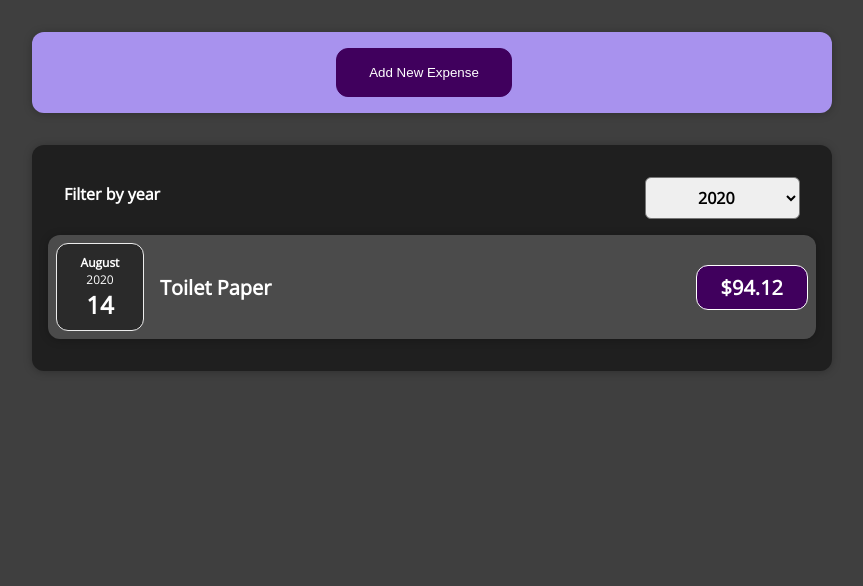
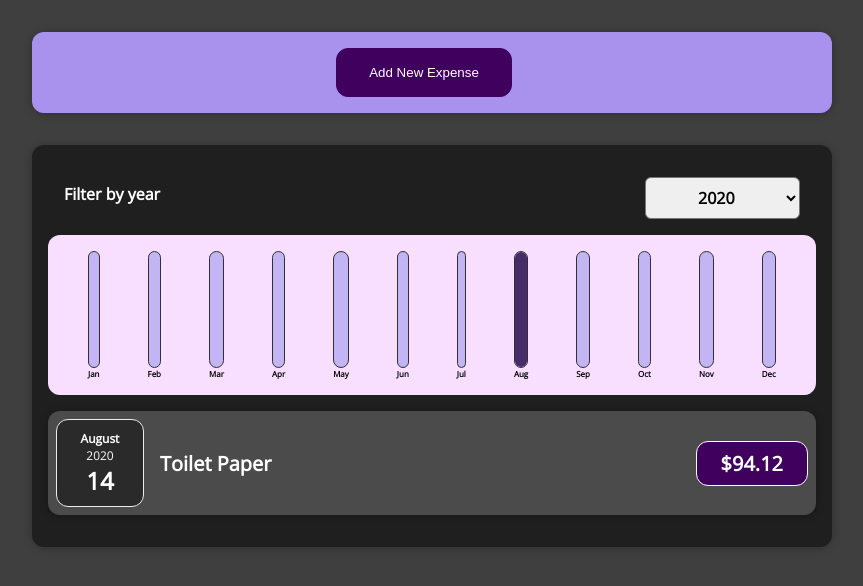
Before and after one commit to ebenofere/expense-tracker-js, a React (Create React App) app: page / in a window 1280 px wide. Shown: the top 586 px of the page, without its empty margins (208-1071 px from the left). Built offline with nearby package versions, Linux system fonts and the light colour scheme.

Commit message:
33. finish up Expense Tracker App

```diff
--- a/src/App.js
+++ b/src/App.js
@@ -13,7 +13,7 @@
     id: "e2",
     title: "New TV",
     amount: 799.4,
-    date: new Date(2021, 2, 12),
+    date: new Date(2019, 2, 12),
   },
   {
     id: "e3",
--- /dev/null
+++ b/src/components/Chart/Chart.js
@@ -0,0 +1,22 @@
+import ChartBar from "./ChartBar";
+import "./chart.css";
+
+const Chart = ({ dataPoints }) => {
+  const dataPointValues = dataPoints.map((dataPoint) => dataPoint.value);
+  const totalMaximum = Math.max(...dataPointValues);
+
+  return (
+    <div className="chart">
+      {dataPoints.map((dataPoint) => (
+        <ChartBar
+          key={dataPoint.label}
+          value={dataPoint.value}
+          maxValue={totalMaximum}
+          label={dataPoint.label}
+        />
+      ))}
+    </div>
+  );
+};
+
+export default Chart;
--- /dev/null
+++ b/src/components/Chart/ChartBar.js
@@ -0,0 +1,20 @@
+import "./chartBar.css";
+
+const ChartBar = ({ value, maxValue, label }) => {
+  let barFillHeight = "0%";
+
+  if (maxValue > 0) {
+    barFillHeight = Math.round((value / maxValue) * 100) + "%";
+  }
+
+  return (
+    <div className="chart-bar">
+      <div className="chart-bar_inner">
+        <div className="chart-bar_fill" style={{ height: barFillHeight }}></div>
+      </div>
+      <div className="chart-bar_label">{label}</div>
+    </div>
+  );
+};
+
+export default ChartBar;
--- /dev/null
+++ b/src/components/Chart/chart.css
@@ -0,0 +1,10 @@
+.chart {
+    padding: 1rem;
+    border-radius: 12px;
+    background-color: #f8dfff;
+    text-align: center;
+    display: flex;
+    justify-content: space-around;
+    height: 10rem;
+
+}
--- /dev/null
+++ b/src/components/Chart/chartBar.css
@@ -0,0 +1,39 @@
+.chart-bar {
+    height: 100%;
+    display: flex;
+    flex-direction: column;
+    align-items: center;
+}
+
+.chart-bar_inner {
+    border: 1px solid #313131;
+    height: 100%;
+    width: 100%;
+    border-radius: 12px;
+    background-color: #c3b4f3;
+    display: flex;
+    flex-direction: column;
+    justify-content: flex-end;
+    overflow: hidden;
+}
+
+.chart-bar_fill {
+    background-color: #482b69;
+    width: 100%;
+    transition: all 0.3s ease-out;
+}
+
+.chart-bar_label {
+    font-weight: bold;
+    font-size: 0.5rem;
+    text-align: center;
+}
+
+/*
+
+
+.chart-bar_label {
+    font-weight: bold;
+    font-size: 0.5rem;
+    text-align: center;
+} */
--- a/src/components/Expenses/Expenses.js
+++ b/src/components/Expenses/Expenses.js
@@ -2,6 +2,7 @@
 import Card from "../UI/Card";
 import ExpensesFilter from "./ExpensesFilter";
 import ExpensesList from "./ExpensesList";
+import ExpensesChart from "./ExpensesChart";
 import "./Expenses.css";
 
 const Expenses = ({ items }) => {
@@ -16,13 +17,16 @@
   });
 
   return (
+    <div>
       <Card className="expenses">
         <ExpensesFilter
           selected={filteredYear}
           onChangeFilter={filterChangeHandler}
         />
+        <ExpensesChart expenses={filteredExpenses} />
         <ExpensesList items={filteredExpenses} />
       </Card>
+    </div>
   );
 };
 
--- /dev/null
+++ b/src/components/Expenses/ExpensesChart.js
@@ -0,0 +1,26 @@
+import Chart from "../Chart/Chart";
+
+const ExpensesChart = ({ expenses }) => {
+  const chartDataPoints = [
+    { label: "Jan", value: 0 },
+    { label: "Feb", value: 0 },
+    { label: "Mar", value: 0 },
+    { label: "Apr", value: 0 },
+    { label: "May", value: 0 },
+    { label: "Jun", value: 0 },
+    { label: "Jul", value: 0 },
+    { label: "Aug", value: 0 },
+    { label: "Sep", value: 0 },
+    { label: "Oct", value: 0 },
+    { label: "Nov", value: 0 },
+    { label: "Dec", value: 0 },
+  ];
+
+  for (const expense of expenses) {
+    const expenseMonth = expense.date.getMonth(); // starting at 0 => January => 0
+    chartDataPoints[expenseMonth].value += expense.amount;
+  }
+  return <Chart dataPoints={chartDataPoints} />;
+};
+
+export default ExpensesChart;
--- a/src/components/Expenses/ExpensesFilter.js
+++ b/src/components/Expenses/ExpensesFilter.js
@@ -2,7 +2,7 @@
 
 const ExpensesFilter = ({ selected, onChangeFilter }) => {
   const dropdownChangeHandler = (event) => {
-    console.log(event.target.value);
+    // console.log(event.target.value);
     onChangeFilter(event.target.value);
   };
 
--- a/src/components/NewExpense/ExpenseForm.js
+++ b/src/components/NewExpense/ExpenseForm.js
@@ -26,7 +26,7 @@
 
     const expenseData = {
       title: enteredTitle,
-      amount: enteredAmount,
+      amount: +enteredAmount,
       date: new Date(enteredDate),
     };
 
```
Lines whose indentation alone changed are shown as unchanged.
